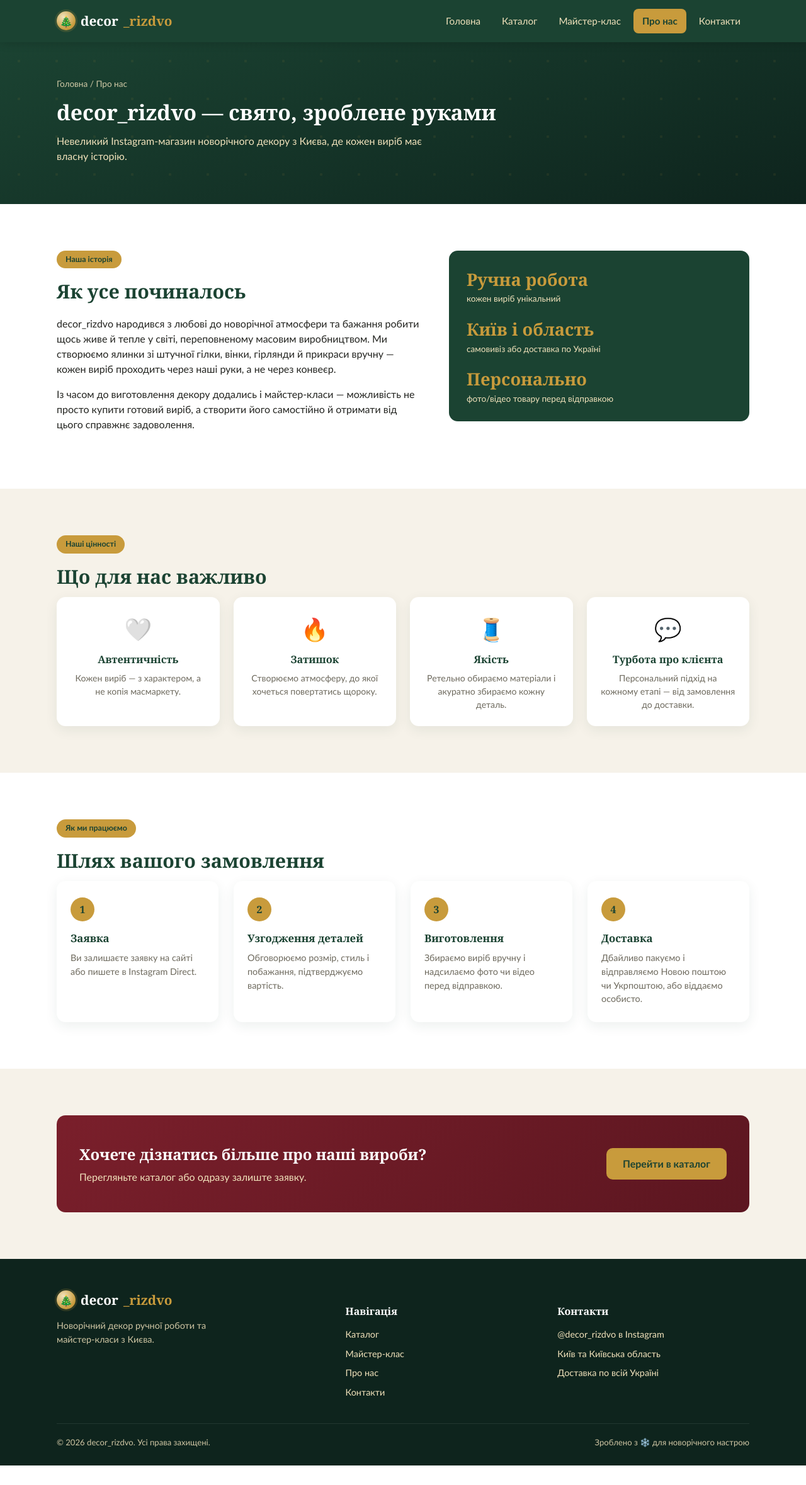
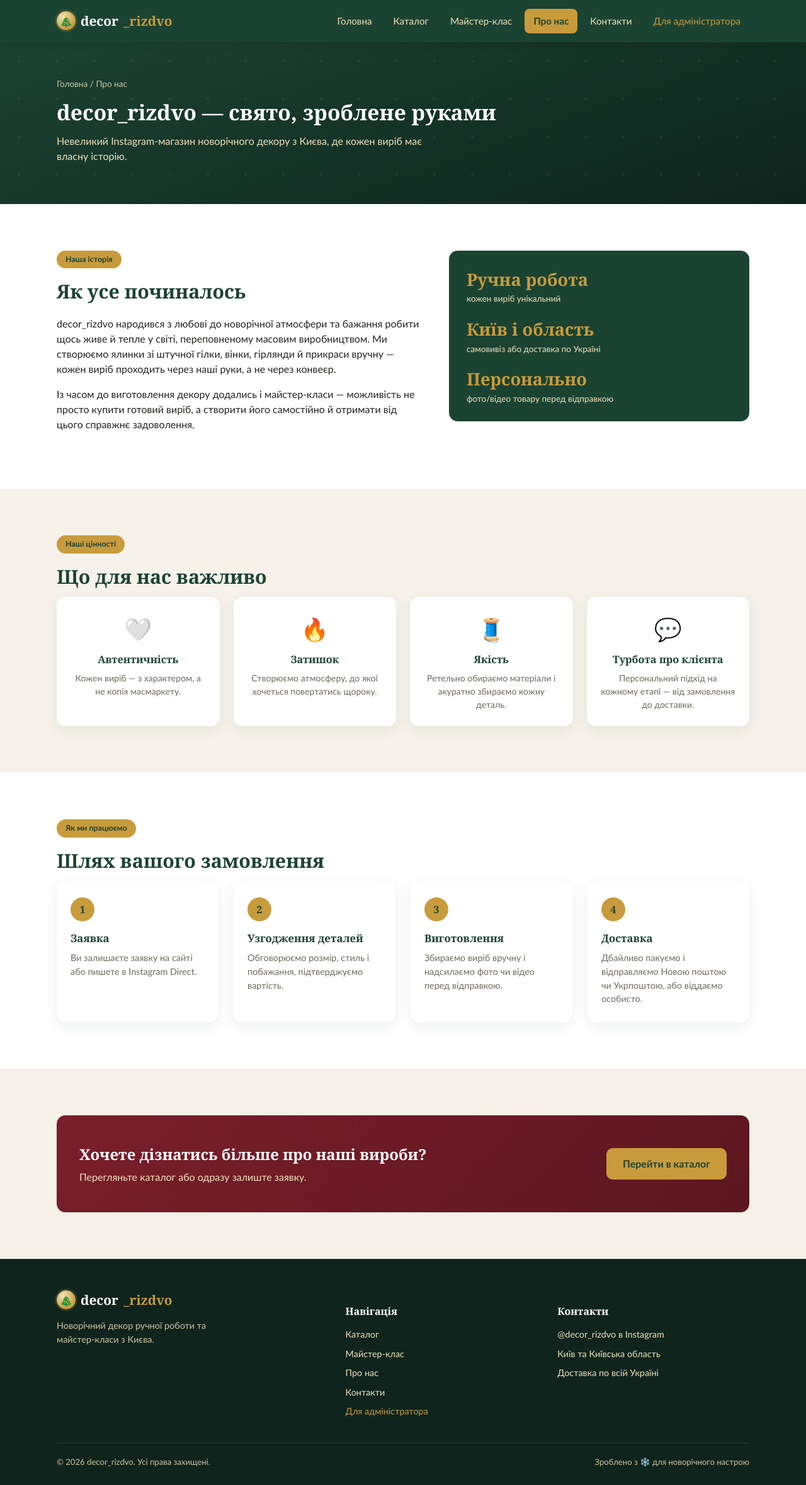
Before and after one commit to marushchakvaleriy-alt/decor-rizdvo-site, a website: page public/about.html in a window 1280 px wide. Shown: the whole page at 63% size. Before the commit the page ends 2327 px from the top, so only its background shows below. Drawn offline with Linux system fonts and the light colour scheme.

Commit message:
Add admin link to footer

```diff
--- a/public/about.html
+++ b/public/about.html
@@ -18,7 +18,7 @@
         <li><a href="catalog.html">Каталог</a></li>
         <li><a href="masterclass.html">Майстер-клас</a></li>
         <li><a href="about.html">Про нас</a></li>
-        <li><a href="contact.html">Контакти</a></li>
+        <li><a href="contact.html">Контакти</a></li><li><a href="admin.html" style="color:var(--gold);">Для адміністратора</a></li>
       </ul>
     </nav>
     <button class="nav-toggle" aria-label="Меню" aria-expanded="false"><span></span></button>
@@ -130,7 +130,7 @@
           <li><a href="catalog.html">Каталог</a></li>
           <li><a href="masterclass.html">Майстер-клас</a></li>
           <li><a href="about.html">Про нас</a></li>
-          <li><a href="contact.html">Контакти</a></li>
+          <li><a href="contact.html">Контакти</a></li><li><a href="admin.html" style="color:var(--gold);">Для адміністратора</a></li>
         </ul>
       </div>
       <div>
```
Also changed, not shown: public/catalog.html (+2 -2 lines), public/contact.html (+2 -2 lines), public/index.html (+2 -2 lines), public/masterclass.html (+2 -2 lines).
